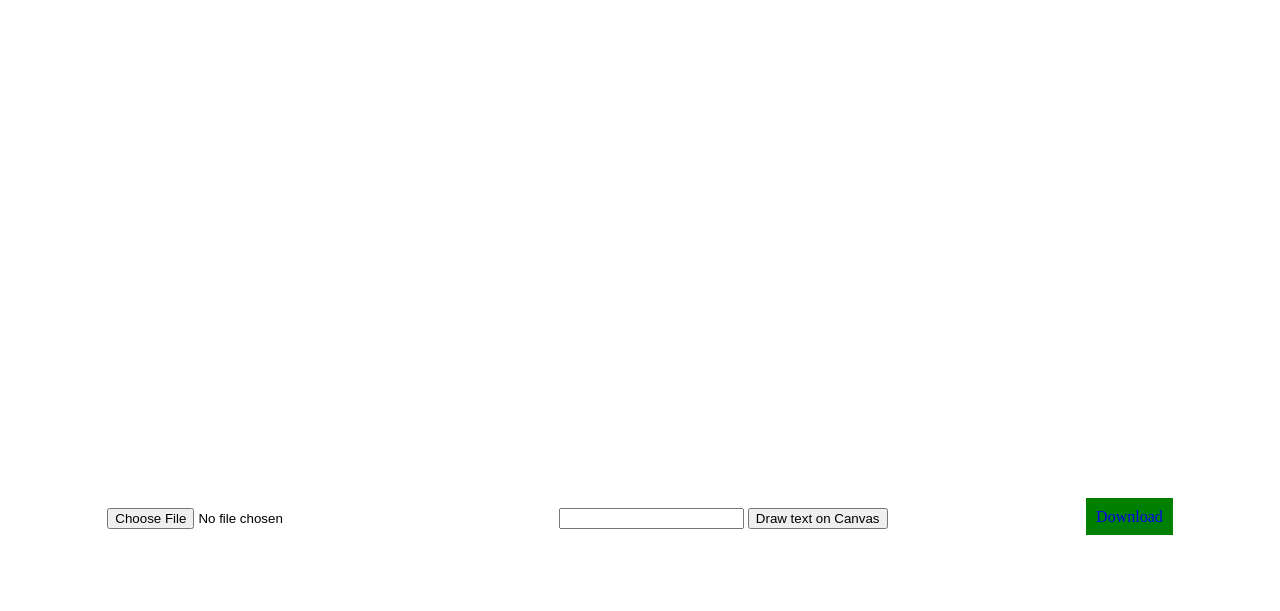
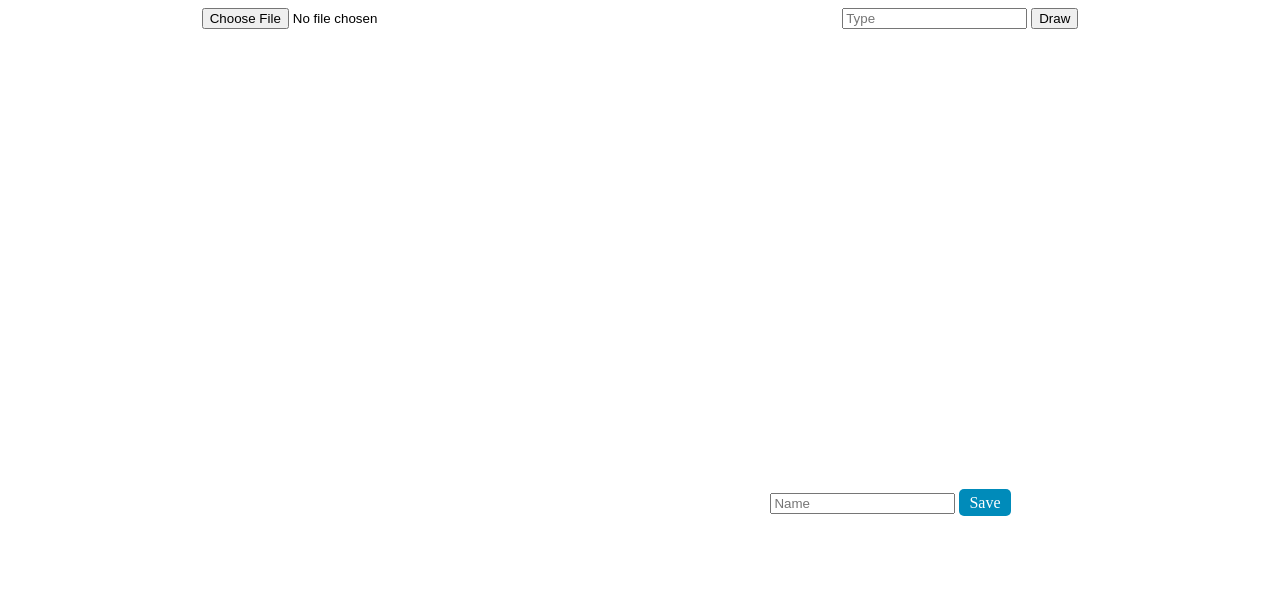
Before and after one commit to abinthaha/Canvas-Image-Propcessing, a plain HTML site: page index.html in a window 1280 px wide. Drawn offline with Linux system fonts and the light colour scheme.

Commit message:
Styling the canvas items

```diff
--- a/css/style.css
+++ b/css/style.css
@@ -1,5 +1,7 @@
 .canvasContainer{
   height: 500px;
+  display: inline-block;
+  width: 60%;
   margin: 0 auto;
   text-align: center;
 }
@@ -14,8 +16,18 @@
   flex-grow: 1;
   align-items: center;
 }
-.button{
-  background-color: green;
-  padding: 10px;
-  text-decoration: none;
+#btn-download {
+    padding: 5px 10px;
+    color: #fff;
+    background-color: #008BBA;
+    transition: all 0.3s linear;
+    border-radius: 5px;
 }
+#btn-download:hover {
+    background-color: #69D2E7;
+    color: #542733;
+}
+.save_container {
+    display: inline-block;
+    width: 30%;
+}
--- a/index.html
+++ b/index.html
@@ -3,7 +3,7 @@
 
 <head>
     <meta charset="utf-8">
-  <title>Sample canvas</title>
+    <title>Sample Image Processing Application</title>
     <script src="js/jquery-2.2.2.min.js" charset="utf-8"></script>
     <script src="js/jcanvas.min.js" charset="utf-8"></script>
     <script src="js/script.js"></script>
@@ -11,23 +11,25 @@
 </head>
 
 <body>
-  <div class="canvasContainer">
-    <canvas id="canvas" width="400" height="400"></canvas>
-  </div>
     <div class="buttons">
         <div class="b1">
             <input type="file" id="image_url" name="" accept="image/*">
         </div>
         <div class="b2">
-      <input type="text" id="thetext" value="">
+            <input type="text" id="thetext" value="" placeholder="Type">
             <button id="submit">
-        Draw text on Canvas
+                Draw
             </button>
         </div>
-    <div class="b3">
-      <a href="#" class="button" id="btn-download">Download</a>
     </div>
+    <div class="canvasContainer">
+        <canvas id="canvas" width="400" height="400"></canvas>
     </div>
+    <div class="save_container">
+        <input type="text" id="saveName" value="" placeholder="Name">
+        <span type="button" name="button" id="btn-download">Save</span>
+    </div>
+
 </body>
 
 </html>
--- a/js/script.js
+++ b/js/script.js
@@ -23,7 +23,6 @@ $(document).ready(function() {
                         width: 800,
                         height: 800
                     });
-
                 };
             };
             reader.readAsDataURL(input.files[0]);
@@ -32,79 +31,44 @@ $(document).ready(function() {
 
     function downloadCanvas(link, canvasId, filename) {
         var canvas = document.getElementById("canvas");
-    link.href = canvas.toDataURL("image/png");
         var urlData = canvas.toDataURL("image/png");
-    link.download = filename;
+        //Now the backend call should happen
     }
-
-
     document.getElementById('btn-download').addEventListener('click', function() {
-    downloadCanvas(this, 'canvas', 'test.png');
+        var name = $('#saveName').val();
+        downloadCanvas(this, 'canvas', name);
     }, false);
 
-
-  var $canvas = $("#canvas");
-  var canvasOffset = $canvas.offset();
-  var offsetX = canvasOffset.left;
-  var offsetY = canvasOffset.top;
-  var scrollX = $canvas.scrollLeft();
-  var scrollY = $canvas.scrollTop();
-
-  // variables to save last mouse position
-  // used to see how far the user dragged the mouse
-  // and then move the text by that distance
-  var startX;
-  var startY;
-
-  // an array to hold text objects
     var texts = [];
-
-
-
-  // clear the canvas & redraw all texts
     function draw() {
         var text = texts[0];
-      $('canvas')
-        .addLayer({
+        $('canvas').addLayer({
             type: 'text',
             name: 'textBox',
-          fillStyle: '#cfc',
-          strokeStyle: '#000',
+            fillStyle: '#39CCCC',
+            strokeStyle: '#001f3f',
             strokeWidth: 2,
             draggable: true,
             index: 1,
             fontSize: 48,
             fontFamily: 'Verdana, sans-serif',
+            text: text.text,
             x: text.x,
-          text: text.text,
             y: text.y,
-        })
-        .drawLayers();
+        }).drawLayers();
     }
 
     $("#submit").click(function() {
-
-    // calc the y coordinate for this text on the canvas
-    var y = texts.length * 20 + 20;
-
-    // get the text from the input element
         var text = {
             text: $("#theText").val(),
             x: 100,
-      y: y
+            y: 100
         };
-
-    // calc the size of this text for hit-testing purposes
         ctx.font = "16px verdana";
         text.text = $('#thetext').val();
         text.width = ctx.measureText(text.text).width;
         text.height = 16;
-
-    // put this new text in the texts array
         texts.push(text);
-
-    // redraw everything
         draw();
-
     });
 });
```
Lines whose indentation alone changed are shown as unchanged.
